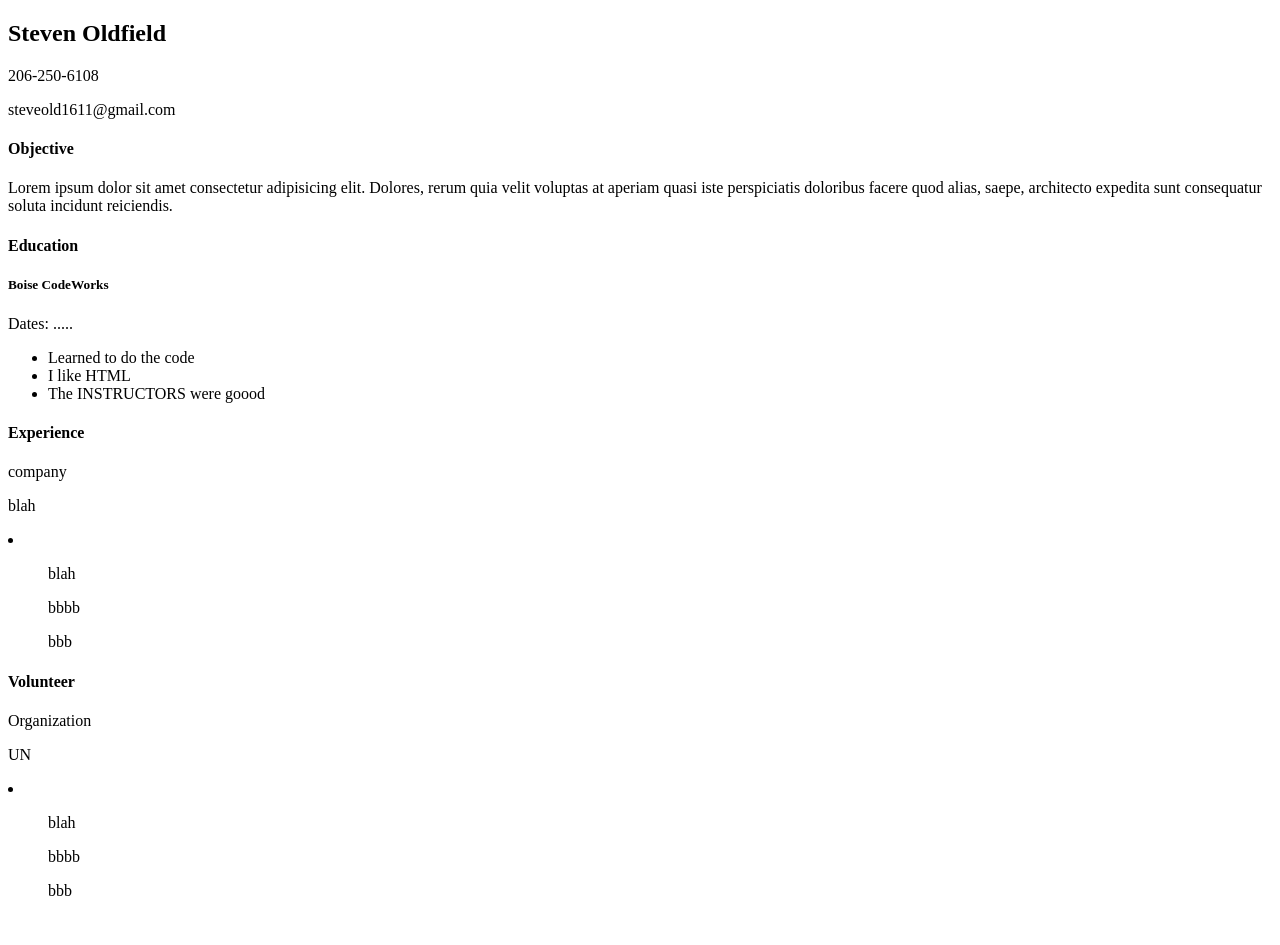
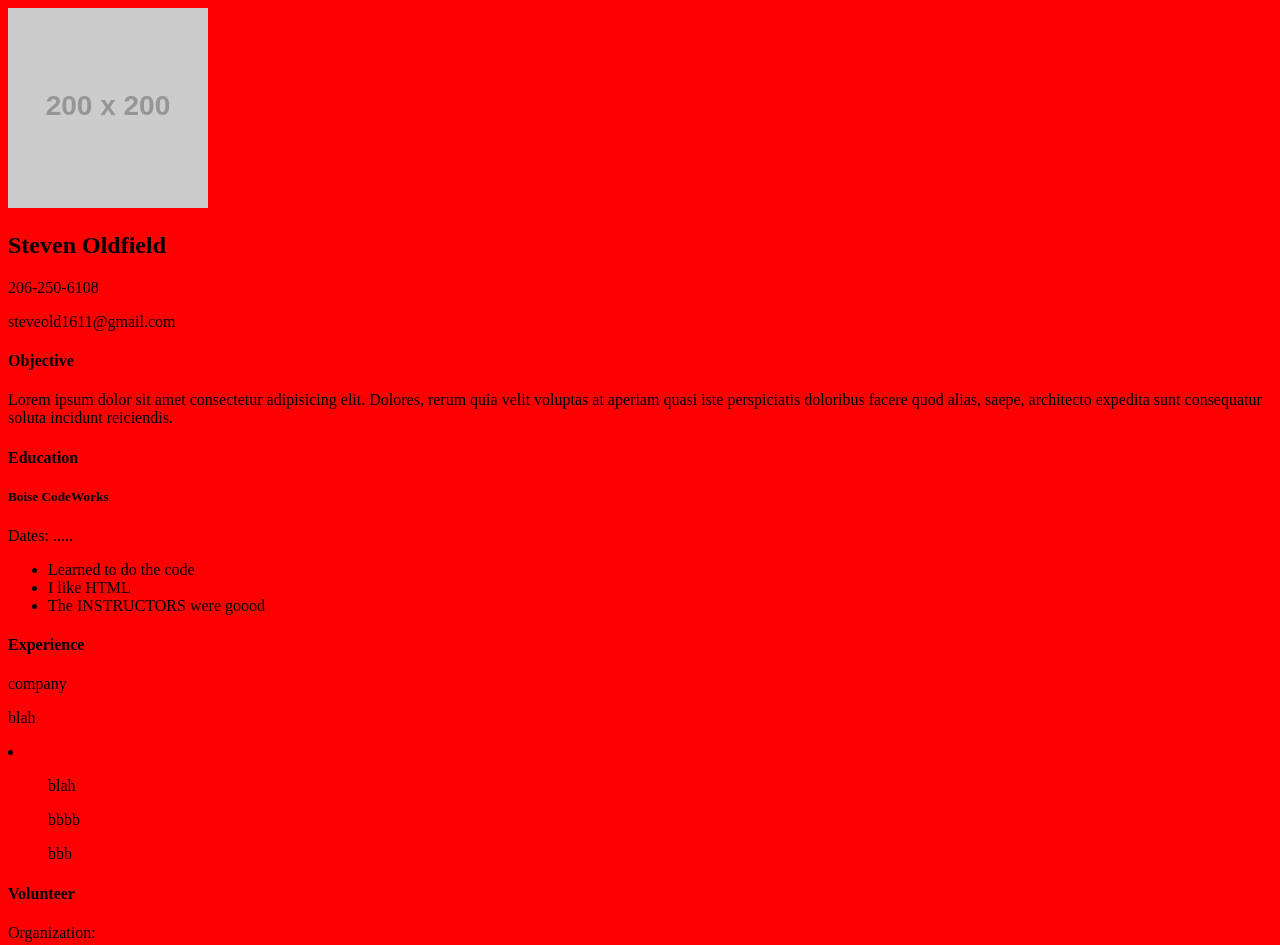
Before and after one commit to steveo1611/resume, a plain HTML site: page index.html in a window 1280 px wide. Shown: the top 945 px of the page. Before the commit the page ends 916 px from the top, so only its background shows below. Drawn offline with Linux system fonts and the light colour scheme; placeholder pictures from the web are drawn by us.

Commit message:
add css stylesheet.

```diff
--- /dev/null
+++ b/assets/styles/main.css
@@ -0,0 +1,5 @@
+body{
+  background: red;
+
+
+}
--- a/index.html
+++ b/index.html
@@ -5,10 +5,12 @@
     <meta name="viewport" content="width=device-width, initial-scale=1.0">
     <meta http-equiv="X-UA-Compatible" content="ie=edge">
     <title>My Resume</title>
+    <link rel="stylesheet" href="assets/styles/main.css">
 </head>
 <body>
     <section class="header">
-      <h1> Steven Oldfield</h1>
+      <img src="https://placehold.it/200x200" alt = "">
+        <h1> Steven Oldfield</h1>
       <p>206-250-6108</p>
       <p>steveold1611@gmail.com</p>
     </section>
@@ -42,7 +44,7 @@
       <div class="content">
         <h4>Volunteer</h4>
         <div class="volunteer">
-            <p>Organization</p>
+            <p>Organization:</p>
             <p>UN</p>
             <li>
                 <ul>blah</ul>
```
